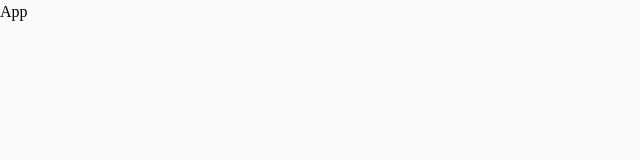
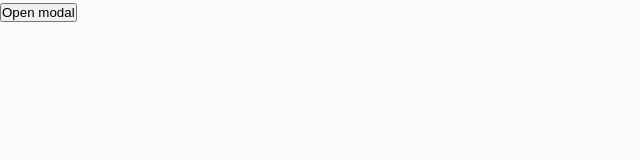
Before and after one commit to NithishKumar-13/react-challenge, a React (Create React App) app: page / in a window 1280 px wide. Shown: the top 160 px of the page, without its empty margins (0-640 px from the left). Built offline with nearby package versions, Linux system fonts and the light colour scheme.

Commit message:
add state logic for modal

```diff
--- a/src/App.js
+++ b/src/App.js
@@ -1,10 +1,14 @@
-import React from 'react'
+import React, { useState } from 'react'
+import Modal from './components/Modal/Modal'
 import './App.scss'
 
 const App = () => {
+    const [isOpen,setIsOpen] = useState(false)
+
     return(
         <div>
-            App
+            <button onClick={() => setIsOpen(true)}>Open modal</button>
+            {isOpen && <Modal onClose={setIsOpen} />}
         </div>
     )
 }
```
